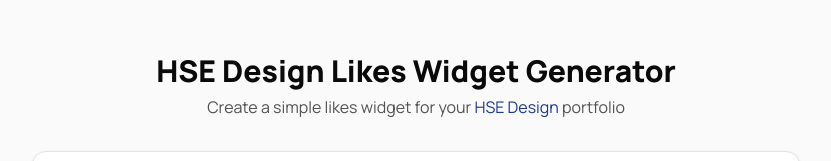
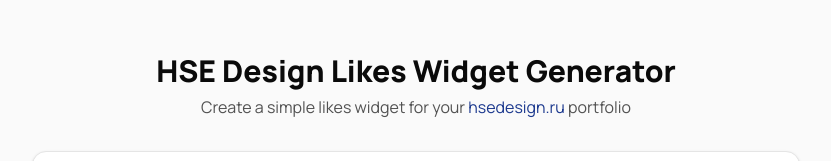
Before and after one commit to bozzhik/hsedesign-likes, a Next.js app: page / in a window 1280 px wide. Shown: the part 177-338 px from the top of the page, without its empty margins (224-1055 px from the left). Built offline with nearby package versions, Linux system fonts and the light colour scheme.

Commit message:
update `WidgetGenerator` component for `/api/widget` integration

```diff
--- a/package.json
+++ b/package.json
@@ -13,6 +13,7 @@
     "@radix-ui/react-radio-group": "^1.2.3",
     "@radix-ui/react-slot": "^1.1.2",
     "@radix-ui/react-tabs": "^1.1.3",
+    "axios": "^1.8.3",
     "class-variance-authority": "^0.7.1",
     "clsx": "^2.1.1",
     "lucide-react": "^0.479.0",
--- a/src/app/page.tsx
+++ b/src/app/page.tsx
@@ -9,8 +9,8 @@
           <h1 className="text-3xl font-extrabold">HSE Design Likes Widget Generator</h1>
           <p className="text-neutral-600">
             Create a simple likes widget for your{' '}
-            <Link href="https://hsedesign.ru/designer/bozzhik" target="_blank" rel="noopener noreferrer" className="text-blue-900 hover:underline underline-blue-900 hover:text-neutral-900">
-              HSE Design
+            <Link href="https://hsedesign.ru" target="_blank" rel="noopener noreferrer" className="text-blue-900 hover:underline underline-blue-900 hover:text-neutral-900">
+              hsedesign.ru
             </Link>{' '}
             portfolio
           </p>
--- a/src/components/widget-generator.tsx
+++ b/src/components/widget-generator.tsx
@@ -1,12 +1,13 @@
 'use client'
 
 import type {ProfileValidationResult, WidgetCodeResult} from '@/lib/types'
-import {AlertCircle} from 'lucide-react'
+import type {WidgetResponse} from '@api/v1/widget/route'
+import {AlertCircle, Loader2} from 'lucide-react'
 
 import {useState} from 'react'
 import {useSearchParams, useRouter} from 'next/navigation'
+import axios from 'axios'
 import {useForm} from 'react-hook-form'
-import {validateProfile} from '@/lib/validate-profile'
 import {generateWidgetCode} from '@/lib/generate-code'
 
 import {Button} from '@/components/ui/button'
@@ -58,14 +59,17 @@
       const formData = new FormData()
       formData.append('profile', data.profile)
 
-      // Validate profile
-      const result = await validateProfile(formData)
+      const result = await axios.get<WidgetResponse>(`/api/v1/widget?profile=${data.profile}`).then((response) => ({
+        exists: !response.data.error,
+        profile: response.data.profile || '',
+        likesCount: response.data.likes || 0,
+        error: response.data.error,
+      }))
 
       if (!result.exists) {
         throw new Error(result.error || 'Invalid profile ID')
       }
 
-      // Generate widget code
       const codeResult = await generateWidgetCode(formData)
       if (!codeResult) {
         throw new Error('Failed to generate widget code')
@@ -138,7 +142,30 @@
         </CardFooter>
       </Card>
 
-      {widgetState.validatedData && widgetState.generatedCode && <WidgetPreview validatedData={widgetState.validatedData} generatedCode={widgetState.generatedCode} activeTab={widgetState.activeTab} copied={widgetState.copied} onTabChange={(value) => setWidgetState((prev) => ({...prev, activeTab: value}))} onCopy={copyToClipboard} />}
+      {isSubmitting ? (
+        <Card>
+          <CardContent className="grid place-items-center">
+            <Loader2 className="size-8 animate-spin" />
+          </CardContent>
+        </Card>
+      ) : (
+        widgetState.validatedData && widgetState.generatedCode && <WidgetPreview validatedData={widgetState.validatedData} generatedCode={widgetState.generatedCode} activeTab={widgetState.activeTab} copied={widgetState.copied} onTabChange={(value) => setWidgetState((prev) => ({...prev, activeTab: value}))} onCopy={copyToClipboard} />
+      )}
+
+      {/* {widgetState.validatedData && widgetState.generatedCode && (
+        <pre>
+          {JSON.stringify(
+            {
+              validatedData: widgetState.validatedData,
+              generatedCode: widgetState.generatedCode,
+              activeTab: widgetState.activeTab,
+              copied: widgetState.copied,
+            },
+            null,
+            2,
+          )}
+        </pre>
+      )} */}
     </div>
   )
 }
```
Also changed, not shown: 1 other file (tests, documents, lock files or other folders).
